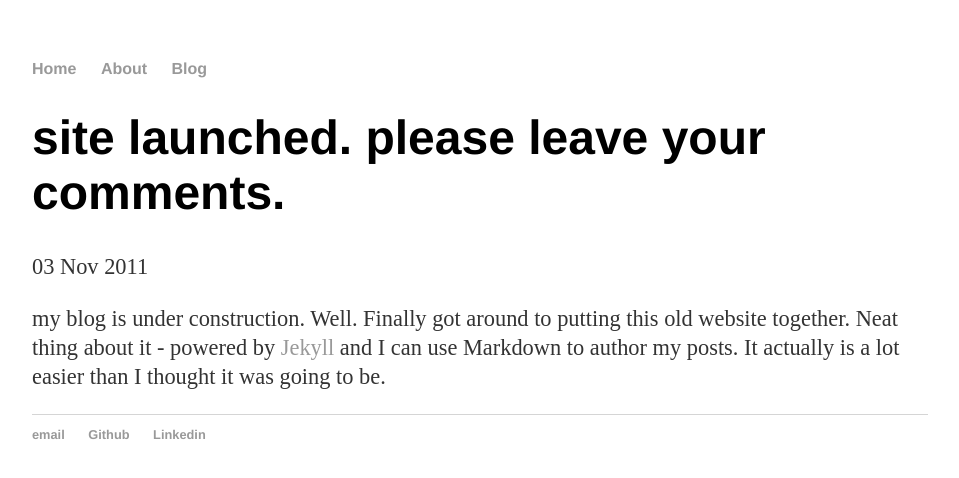
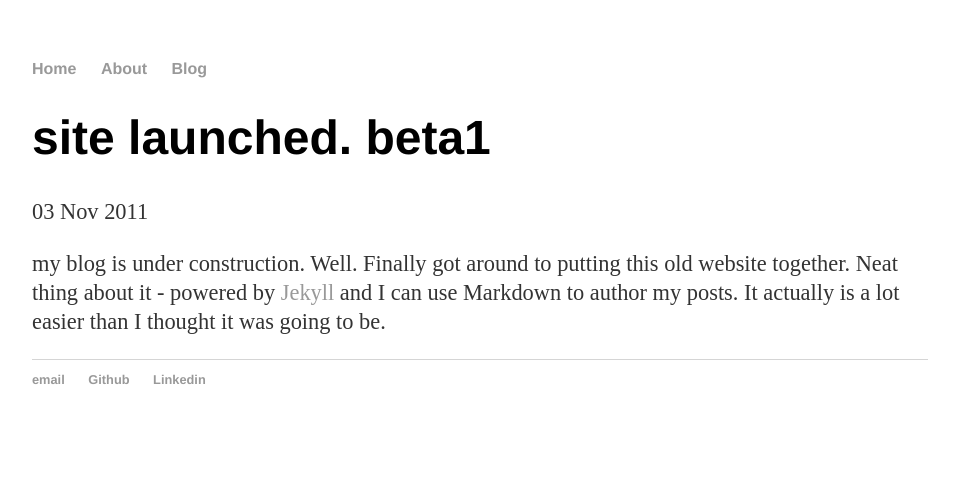
Before and after one commit to roisevege/roisevege.github.io, a Jekyll site: the page built from _posts/2015-11-03-wen-chen-site-launched.md, in a window 1280 px wide. Shown: the top 478 px of the page, without its empty margins (160-1119 px from the left). Built offline with Jekyll 4.4.1, drawn with Linux system fonts in a browser that asks for light colours.

Commit message:
rename link beta.1

```diff
--- a/_config.yml
+++ b/_config.yml
@@ -1,3 +1,2 @@
 name: Wen Chen's web
 markdown: kramdown
-permalink: blog/:year/:month:/day:/title
--- a/_posts/2015-11-03-wen-chen-site-launched.md
+++ b/_posts/2015-11-03-wen-chen-site-launched.md
@@ -1,6 +1,6 @@
 ---
 layout: post
-title: "site launched. please leave your comments."
+title: "site launched. beta1"
 date: 2011-11-03
 ---
 
--- a/blog/index.html
+++ b/blog/index.html
@@ -2,9 +2,9 @@
 layout: default
 title: Wen Chen's Blog
 ---
-	<h1>{{page.title}}</h1>
+	<h1>{{ page.title }}</h1>
 	<ul class = "posts">
 		{% for post in site.posts %}
-			<li><span>{{post.date | date_to_string}}</span> » <a href = "{{ post.url }}" title = "{{ post.title }}"> {{ post.title }}</a></li>
+			<li><span>{{post.date | date_to_string}}</span> » <a href="{{ post.url }}" title="{{ post.title }}"> {{post.title}}</a></li>
 		{% endfor %}
 	</ul>
```
Also changed, not shown: 1 other file.
